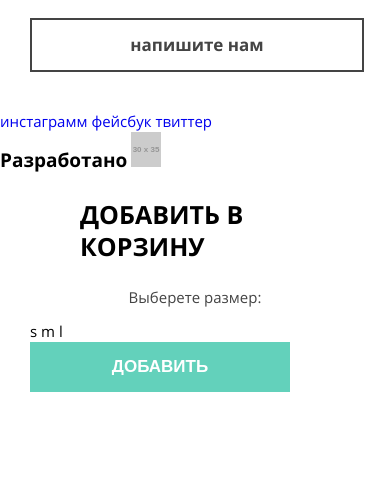
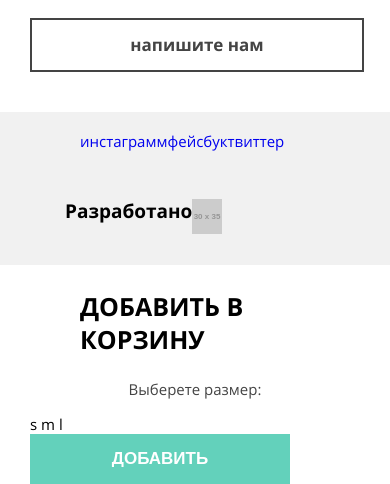
Before and after one commit to serrrgun/246491-mishka, a website: page index.html in a window 390 px wide. Shown: the part 3700-4184 px from the top of the page. Before the commit the page ends 4092 px from the top, so only its background shows below. Drawn offline with nearby package versions, Linux system fonts and the light colour scheme; files that its build step writes are made by us from their sources; placeholder pictures from the web are drawn by us.

Commit message:
adds a grid for .footer (mobile)

```diff
--- a/sass/blocks/footer.scss
+++ b/sass/blocks/footer.scss
@@ -1,9 +1,17 @@
 .footer {
-  //
+  display: flex;
+  flex-direction: column;
+  padding-left: 30px;
+  padding-right: 30px;
+  background-color: $background-gray;
 }
 
 .footer__developer {
-  //
+  display: flex;
+  padding-left: 35px;
+  padding-right: 35px;
+  padding-top: 27px;
+  padding-bottom: 27px;
 }
 
 .footer__by {
--- /dev/null
+++ b/sass/blocks/social.scss
@@ -0,0 +1,7 @@
+.social {
+  display: flex;
+  padding-left: 50px;
+  padding-right: 50px;
+  padding-top: 20px;
+  padding-bottom: 20px;
+}
--- a/sass/global/variables.scss
+++ b/sass/global/variables.scss
@@ -9,4 +9,4 @@ $green-darken: rgb(86, 195, 178);
 $green-darken-hover: rgb(70, 193, 174);
 $gray: rgb(68, 68, 68);
 $border-color: rgb(236, 236, 236);
-$background-gray: (241, 241, 241);
+$background-gray: rgb(241, 241, 241);
--- a/sass/style.scss
+++ b/sass/style.scss
@@ -18,3 +18,4 @@
 @import "blocks/form.scss";
 @import "blocks/container.scss";
 @import "blocks/product.scss";
+@import "blocks/social.scss";
```
